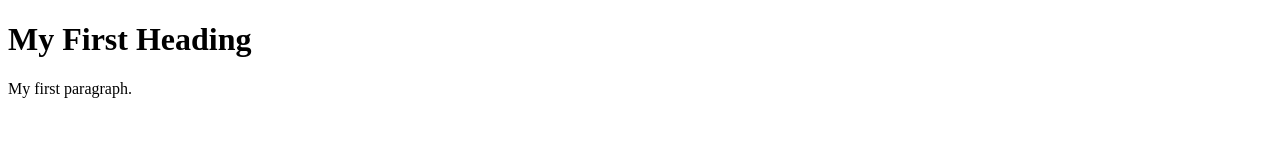
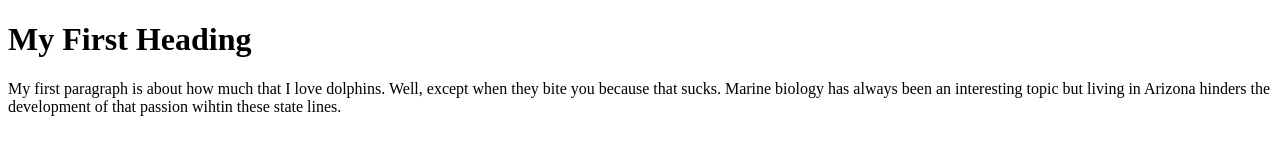
Before and after one commit to ivanleo94/HW-wireframe, a plain HTML site: page index.html in a window 1280 px wide. Drawn offline with Linux system fonts and the light colour scheme.

Commit message:
Update index.html

```diff
--- a/index.html
+++ b/index.html
@@ -3,7 +3,7 @@
 <body>
 
 <h1>My First Heading</h1>
-<p>My first paragraph.</p>
+<p>My first paragraph is about how much that I love dolphins. Well, except when they bite you because that sucks. Marine biology has always been an interesting topic but living in Arizona hinders the development of that passion wihtin these state lines.</p>
 
 </body>
 </html>
```
